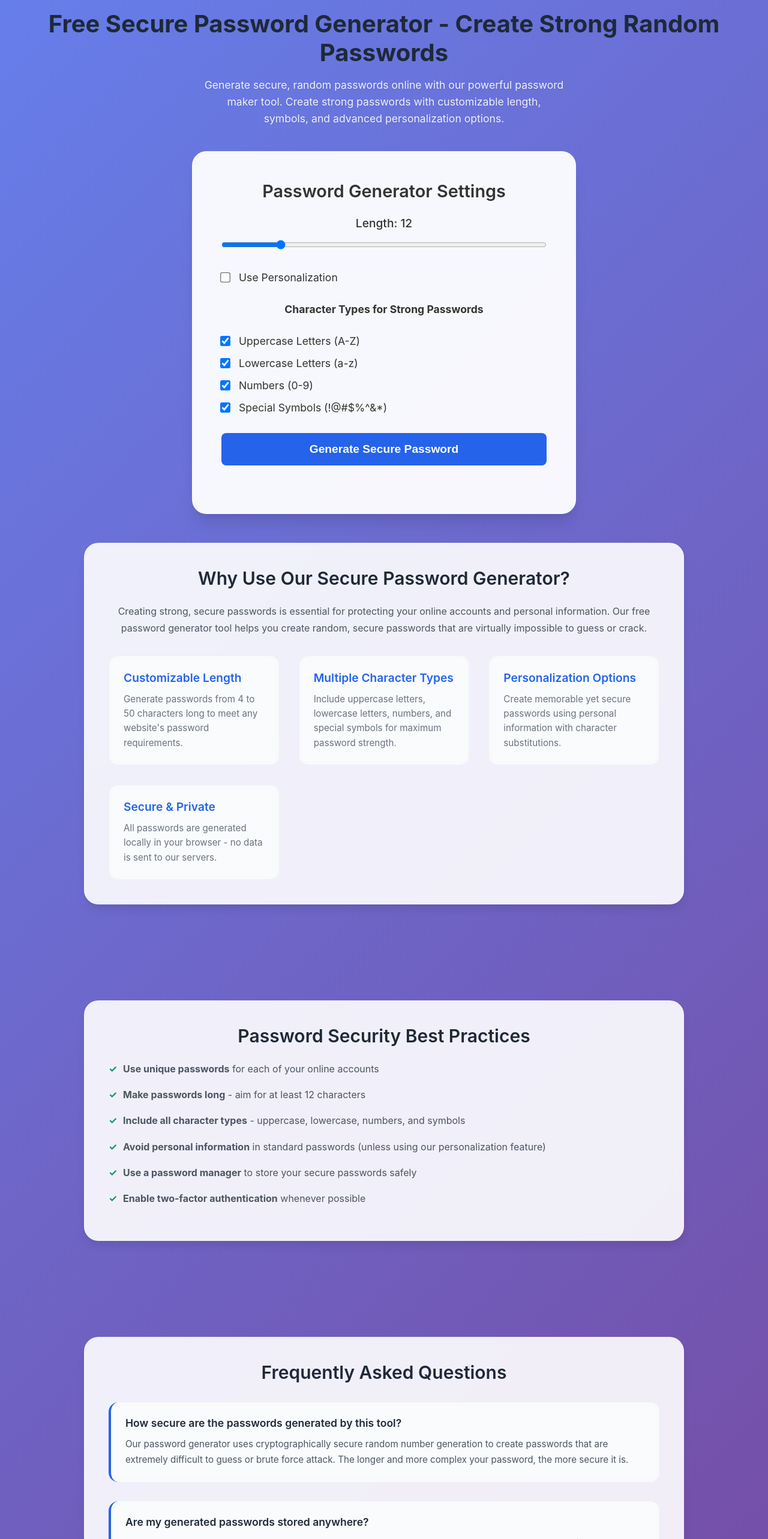
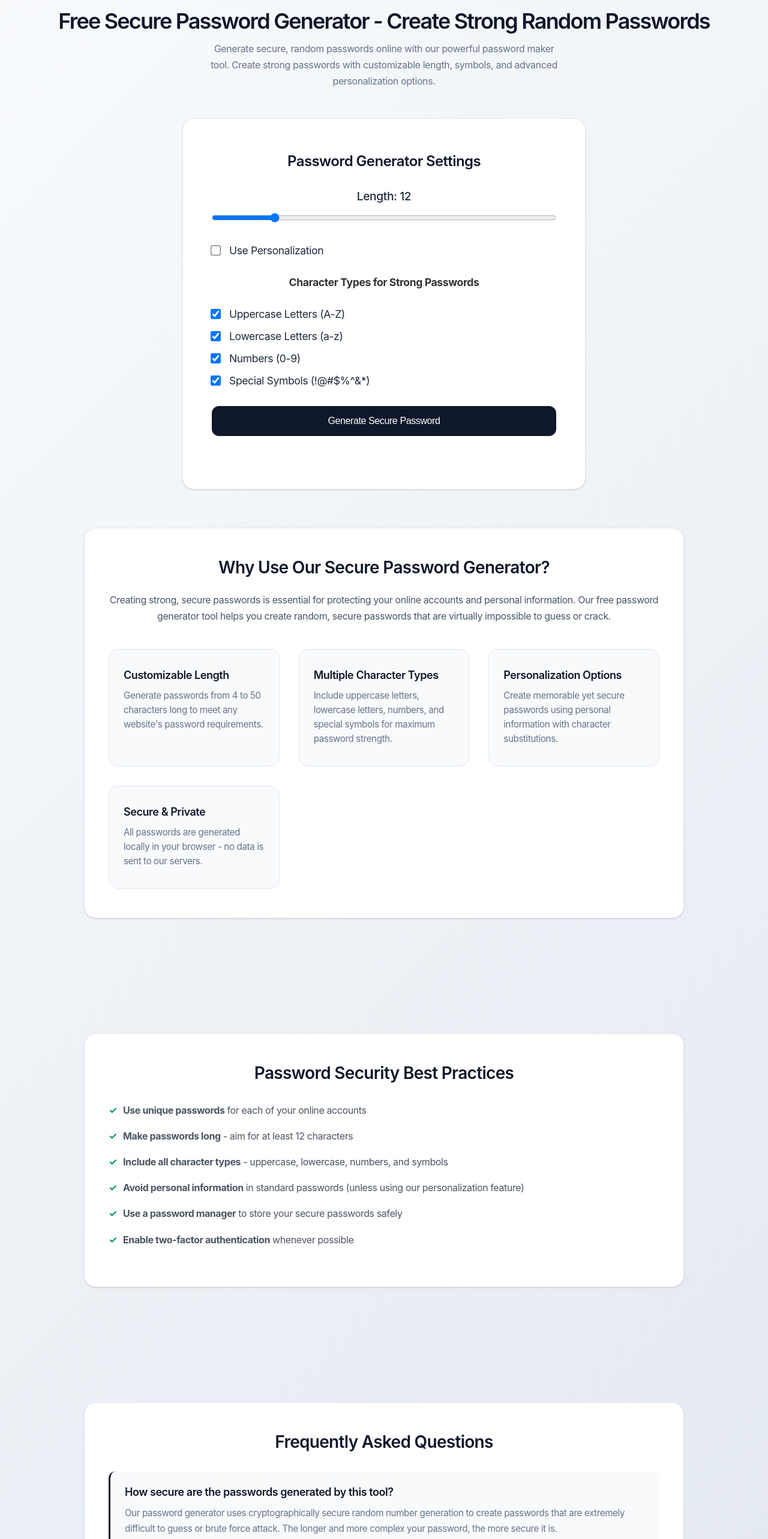
Before and after one commit to muiznaveedrana/passwordgen, a React (Vite) app: page / in a window 1280 px wide. Shown: the top 2566 px of the page at 60% size. Built offline with nearby package versions, Linux system fonts and the light colour scheme.

Commit message:
professionalization

```diff
--- a/src/index.css
+++ b/src/index.css
@@ -5,10 +5,11 @@
 }
 
 body {
-  font-family: -apple-system, BlinkMacSystemFont, 'Segoe UI', 'Roboto', 'Inter', sans-serif;
-  background: linear-gradient(135deg, #667eea 0%, #764ba2 100%);
+  font-family: -apple-system, BlinkMacSystemFont, 'Segoe UI', system-ui, sans-serif;
+  background: linear-gradient(135deg, #f8fafc 0%, #e2e8f0 100%);
   min-height: 100vh;
-  color: #333;
+  color: #1e293b;
+  letter-spacing: -0.025em;
 }
 
 .container {
@@ -22,23 +23,23 @@ body {
 
 .card {
   width: 100%;
-  max-width: 40rem;
-  background: rgba(255, 255, 255, 0.95);
-  backdrop-filter: blur(20px);
-  box-shadow: 0 20px 25px -5px rgba(0, 0, 0, 0.1), 0 10px 10px -5px rgba(0, 0, 0, 0.04);
-  border-radius: 1.5rem;
-  padding: 3rem;
+  max-width: 42rem;
+  background: white;
+  box-shadow: 0 1px 3px 0 rgba(0, 0, 0, 0.1), 0 1px 2px 0 rgba(0, 0, 0, 0.06);
+  border-radius: 1.25rem;
+  padding: 3.5rem 3rem;
   text-align: center;
-  border: 1px solid rgba(255, 255, 255, 0.2);
+  border: 1px solid rgba(226, 232, 240, 0.8);
 }
 
 .title {
-  font-size: 2.5rem;
-  font-weight: 700;
-  margin-bottom: 1rem;
-  color: #1f2937;
-  line-height: 1.2;
+  font-size: 2.25rem;
+  font-weight: 600;
+  margin-bottom: 0.75rem;
+  color: #0f172a;
+  line-height: 1.1;
   text-align: center;
+  letter-spacing: -0.05em;
 }
 
 .form-group {
@@ -77,47 +78,55 @@ body {
 
 .btn-primary {
   width: 100%;
-  background-color: #2563eb;
+  background-color: #0f172a;
   color: white;
-  font-weight: bold;
+  font-weight: 500;
   padding: 1rem 2rem;
+  border: none;
+  border-radius: 0.75rem;
+  cursor: pointer;
+  margin-bottom: 2rem;
+  font-size: 1rem;
+  letter-spacing: -0.025em;
+  transition: all 0.2s ease;
+}
+
+.btn-primary:hover {
+  background-color: #1e293b;
+  transform: translateY(-1px);
+}
+
+.btn-secondary {
+  background-color: #64748b;
+  color: white;
+  font-weight: 500;
+  padding: 0.5rem 1rem;
   border: none;
   border-radius: 0.5rem;
   cursor: pointer;
-  margin-bottom: 2rem;
-  font-size: 1.2rem;
-}
-
-.btn-primary:hover {
-  background-color: #1d4ed8;
-}
-
-.btn-secondary {
-  background-color: #059669;
-  color: white;
-  font-weight: bold;
-  padding: 0.25rem 0.75rem;
-  border: none;
-  border-radius: 0.375rem;
-  cursor: pointer;
   font-size: 0.875rem;
-  margin-top: 0.5rem;
+  margin-top: 0.75rem;
+  letter-spacing: -0.025em;
+  transition: all 0.2s ease;
 }
 
 .btn-secondary:hover {
-  background-color: #047857;
+  background-color: #475569;
+  transform: translateY(-1px);
 }
 
 .password-output {
   width: 100%;
-  padding: 0.75rem;
-  border: 1px solid #d1d5db;
-  border-radius: 0.375rem;
+  padding: 1rem;
+  border: 1px solid #e2e8f0;
+  border-radius: 0.75rem;
   text-align: center;
-  font-family: monospace;
+  font-family: 'SF Mono', Monaco, 'Cascadia Code', monospace;
   font-size: 0.875rem;
   resize: none;
-  margin-bottom: 0.5rem;
+  margin-bottom: 0.75rem;
+  background-color: #f8fafc;
+  color: #0f172a;
 }
 
 .personalization-section {
@@ -186,48 +195,48 @@ body {
 
 /* SEO Content Styles */
 .subtitle {
-  font-size: 1.1rem;
-  color: rgba(255, 255, 255, 0.9);
-  margin: 0 auto 2.5rem auto;
-  max-width: 600px;
+  font-size: 1rem;
+  color: #64748b;
+  margin: 0 auto 3rem auto;
+  max-width: 580px;
   text-align: center;
-  line-height: 1.6;
+  line-height: 1.7;
   font-weight: 400;
-  text-shadow: 0 1px 2px rgba(0, 0, 0, 0.1);
 }
 
 .section-title {
-  font-size: 1.8rem;
+  font-size: 1.5rem;
   font-weight: 600;
-  margin-bottom: 1.5rem;
-  color: #333;
+  margin-bottom: 2rem;
+  color: #0f172a;
+  letter-spacing: -0.025em;
 }
 
 .seo-content {
   width: 100%;
   max-width: 1000px;
-  margin: 3rem 0;
-  padding: 2.5rem;
-  background: rgba(255, 255, 255, 0.9);
-  backdrop-filter: blur(10px);
-  border-radius: 1.5rem;
-  box-shadow: 0 10px 15px -3px rgba(0, 0, 0, 0.1);
-  border: 1px solid rgba(255, 255, 255, 0.2);
+  margin: 4rem 0;
+  padding: 3rem 2.5rem;
+  background: white;
+  border-radius: 1.25rem;
+  box-shadow: 0 1px 3px 0 rgba(0, 0, 0, 0.1), 0 1px 2px 0 rgba(0, 0, 0, 0.06);
+  border: 1px solid rgba(226, 232, 240, 0.8);
 }
 
 .seo-content h2 {
-  font-size: 1.875rem;
-  color: #1f2937;
+  font-size: 1.75rem;
+  color: #0f172a;
   margin-bottom: 1.5rem;
   text-align: center;
   font-weight: 600;
+  letter-spacing: -0.025em;
 }
 
 .seo-content p {
   font-size: 1rem;
   line-height: 1.7;
-  color: #4b5563;
-  margin-bottom: 2rem;
+  color: #475569;
+  margin-bottom: 2.5rem;
   text-align: center;
   font-weight: 400;
 }
@@ -240,23 +249,23 @@ body {
 }
 
 .feature {
-  padding: 1.5rem;
-  background: rgba(248, 250, 252, 0.8);
+  padding: 2rem 1.5rem;
+  background: #f8fafc;
   border-radius: 1rem;
-  border: 1px solid rgba(226, 232, 240, 0.5);
-  backdrop-filter: blur(5px);
+  border: 1px solid #e2e8f0;
 }
 
 .feature h3 {
-  font-size: 1.2rem;
-  color: #2563eb;
+  font-size: 1.125rem;
+  color: #0f172a;
   margin-bottom: 0.75rem;
   font-weight: 600;
+  letter-spacing: -0.025em;
 }
 
 .feature p {
   font-size: 0.95rem;
-  color: #6b7280;
+  color: #64748b;
   line-height: 1.6;
   margin-bottom: 0;
   text-align: left;
@@ -266,21 +275,21 @@ body {
 .password-tips {
   width: 100%;
   max-width: 1000px;
-  margin: 3rem 0;
-  padding: 2.5rem;
-  background: rgba(255, 255, 255, 0.9);
-  backdrop-filter: blur(10px);
-  border-radius: 1.5rem;
-  box-shadow: 0 10px 15px -3px rgba(0, 0, 0, 0.1);
-  border: 1px solid rgba(255, 255, 255, 0.2);
+  margin: 4rem 0;
+  padding: 3rem 2.5rem;
+  background: white;
+  border-radius: 1.25rem;
+  box-shadow: 0 1px 3px 0 rgba(0, 0, 0, 0.1), 0 1px 2px 0 rgba(0, 0, 0, 0.06);
+  border: 1px solid rgba(226, 232, 240, 0.8);
 }
 
 .password-tips h2 {
-  font-size: 1.875rem;
-  color: #1f2937;
-  margin-bottom: 1.5rem;
+  font-size: 1.75rem;
+  color: #0f172a;
+  margin-bottom: 2rem;
   text-align: center;
   font-weight: 600;
+  letter-spacing: -0.025em;
 }
 
 .password-tips ul {
@@ -309,42 +318,42 @@ body {
 .faq {
   width: 100%;
   max-width: 1000px;
-  margin: 3rem 0;
-  padding: 2.5rem;
-  background: rgba(255, 255, 255, 0.9);
-  backdrop-filter: blur(10px);
-  border-radius: 1.5rem;
-  box-shadow: 0 10px 15px -3px rgba(0, 0, 0, 0.1);
-  border: 1px solid rgba(255, 255, 255, 0.2);
+  margin: 4rem 0;
+  padding: 3rem 2.5rem;
+  background: white;
+  border-radius: 1.25rem;
+  box-shadow: 0 1px 3px 0 rgba(0, 0, 0, 0.1), 0 1px 2px 0 rgba(0, 0, 0, 0.06);
+  border: 1px solid rgba(226, 232, 240, 0.8);
 }
 
 .faq h2 {
-  font-size: 1.875rem;
-  color: #1f2937;
+  font-size: 1.75rem;
+  color: #0f172a;
   margin-bottom: 2rem;
   text-align: center;
   font-weight: 600;
+  letter-spacing: -0.025em;
 }
 
 .faq-item {
-  margin-bottom: 2rem;
+  margin-bottom: 1.5rem;
   padding: 1.5rem;
-  background: rgba(248, 250, 252, 0.8);
-  border-radius: 1rem;
-  border-left: 4px solid #2563eb;
-  backdrop-filter: blur(5px);
+  background: #f8fafc;
+  border-radius: 0.75rem;
+  border-left: 3px solid #0f172a;
 }
 
 .faq-item h3 {
-  font-size: 1.1rem;
-  color: #1f2937;
+  font-size: 1.125rem;
+  color: #0f172a;
   margin-bottom: 0.75rem;
   font-weight: 600;
+  letter-spacing: -0.025em;
 }
 
 .faq-item p {
   font-size: 0.95rem;
-  color: #4b5563;
+  color: #64748b;
   line-height: 1.7;
   margin-bottom: 0;
   font-weight: 400;
```
